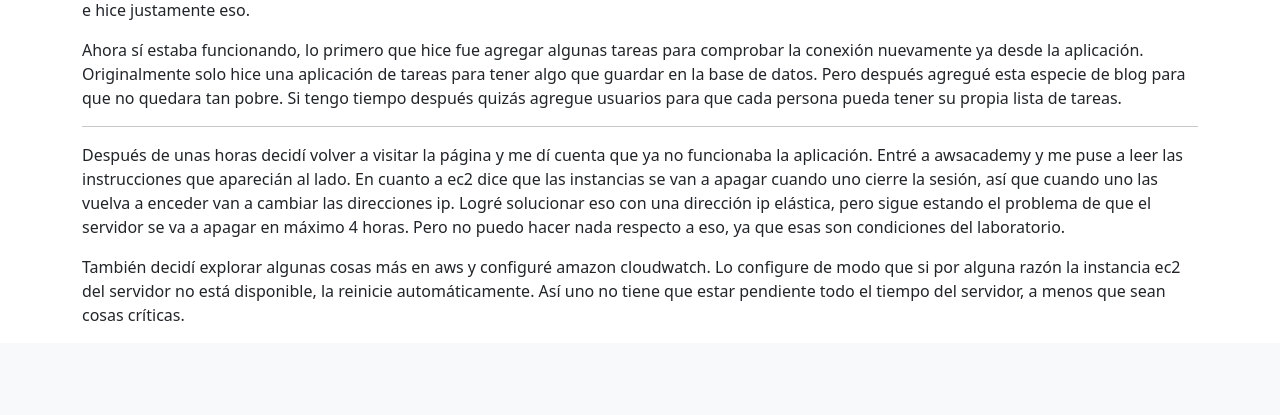
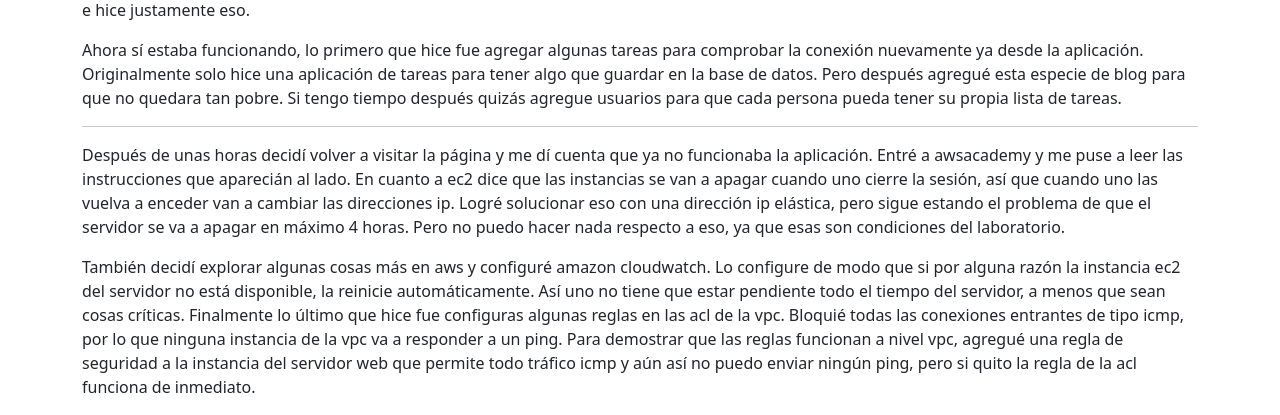
Before and after one commit to pinguin-frosch/aw7, a Django app: page / in a window 1280 px wide. Shown: the part 1490-1905 px from the top of the page. Before the commit the page ends 1811 px from the top, so only its background shows below. Run offline with Django 4.2, Linux system fonts and the light colour scheme.

Commit message:
Agregar información de la ACL

```diff
--- a/app/aws7/templates/index.html
+++ b/app/aws7/templates/index.html
@@ -112,6 +112,10 @@
 <p>
     También decidí explorar algunas cosas más en aws y configuré amazon cloudwatch. Lo configure de modo que si por
     alguna razón la instancia ec2 del servidor no está disponible, la reinicie automáticamente. Así uno no tiene que
-    estar pendiente todo el tiempo del servidor, a menos que sean cosas críticas.
+    estar pendiente todo el tiempo del servidor, a menos que sean cosas críticas. Finalmente lo último que hice fue
+    configuras algunas reglas en las acl de la vpc. Bloquié todas las conexiones entrantes de tipo icmp, por lo que
+    ninguna instancia de la vpc va a responder a un ping. Para demostrar que las reglas funcionan a nivel vpc, agregué
+    una regla de seguridad a la instancia del servidor web que permite todo tráfico icmp y aún así no puedo enviar
+    ningún ping, pero si quito la regla de la acl funciona de inmediato.
 </p>
 {% endblock %}
```
